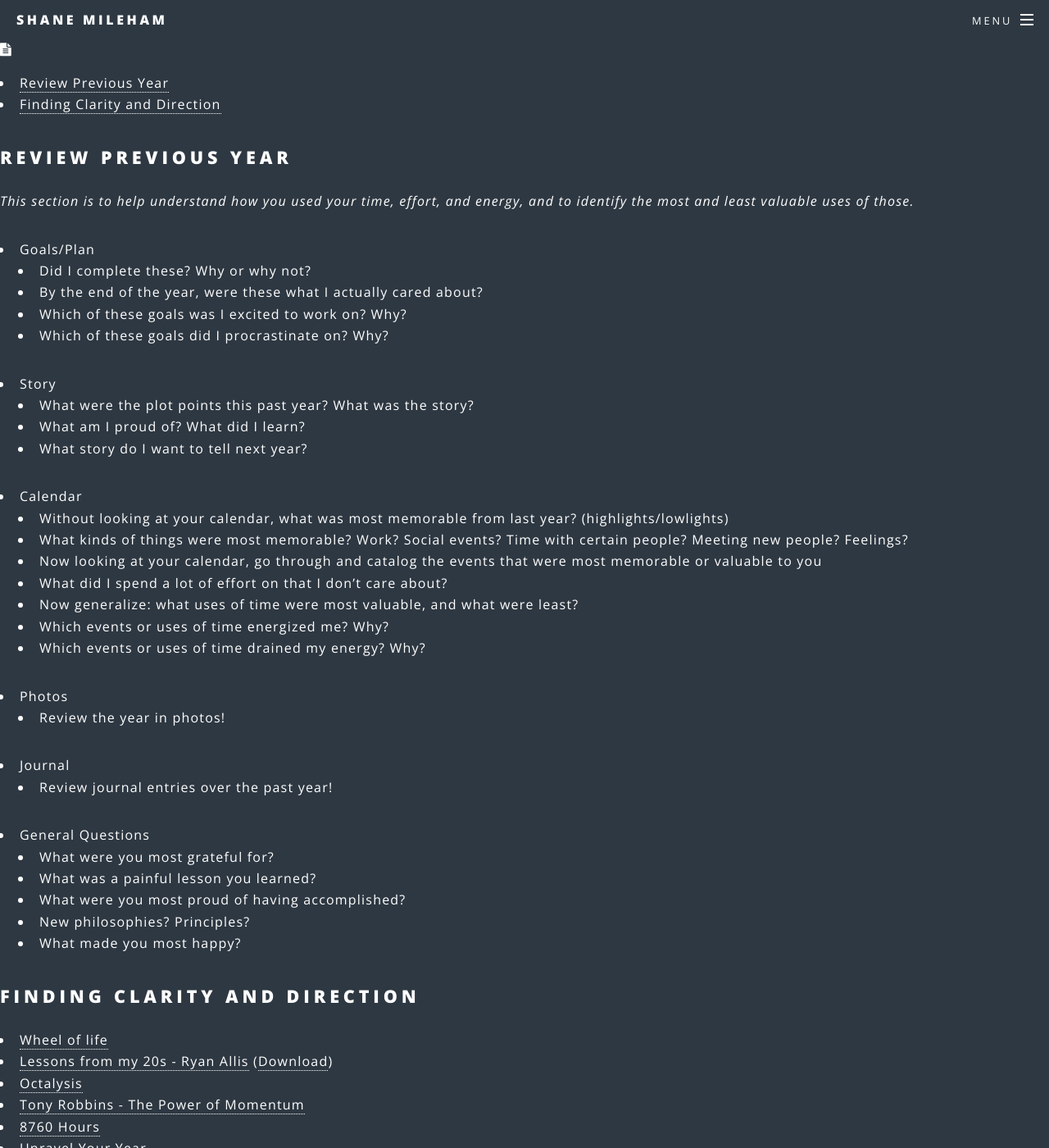
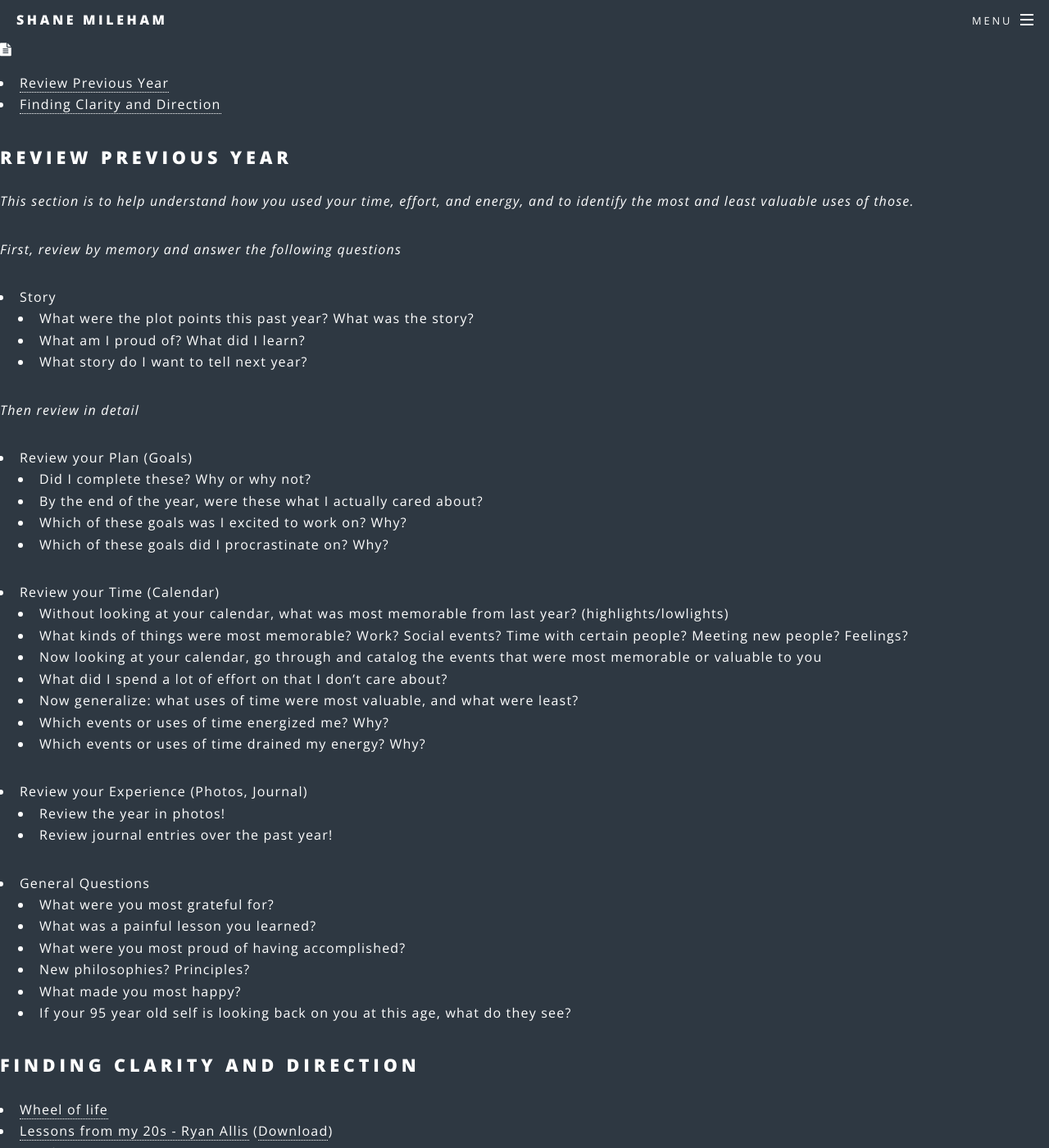
Before and after one commit to shanemileham/shanemileham.github.io, a Jekyll site: the page built from _kb/personal-development/reflection.md, in a window 1280 px wide and 1400 px high. Shown: the whole window at 82% size. Built offline with Jekyll 4.4.1, drawn with Linux system fonts in a browser that asks for light colours; comment, search, counter and statistics services are not loaded.

Commit message:
Updated reflection doc

```diff
--- a/_kb/personal-development/reflection.md
+++ b/_kb/personal-development/reflection.md
@@ -7,16 +7,21 @@ title: Personal Reflection
 ## Review Previous Year
 _This section is to help understand how you used your time, effort, and energy, and to identify the most and least valuable uses of those._
 
-- Goals/Plan
+_First, review by memory and answer the following questions_
+
+- Story
+  - What were the plot points this past year? What was the story?
+  - What am I proud of? What did I learn?
+  - What story do I want to tell next year?
+
+_Then review in detail_
+
+- Review your Plan (Goals)
   - Did I complete these? Why or why not?
   - By the end of the year, were these what I actually cared about?
   - Which of these goals was I excited to work on? Why?
   - Which of these goals did I procrastinate on? Why?
-- Story
-  - What were the plot points this past year? What was the story?
-  - What am I proud of? What did I learn?
-  - What story do I want to tell next year?
-- Calendar
+- Review your Time (Calendar)
   - Without looking at your calendar, what was most memorable from last year? (highlights/lowlights)
   - What kinds of things were most memorable? Work? Social events? Time with certain people? Meeting new people? Feelings?
   - Now looking at your calendar, go through and catalog the events that were most memorable or valuable to you
@@ -24,9 +29,8 @@ _This section is to help understand how you used your time, effort, and energy,
   - Now generalize: what uses of time were most valuable, and what were least?
   - Which events or uses of time energized me? Why?
   - Which events or uses of time drained my energy? Why?
-- Photos
+- Review your Experience (Photos, Journal)
   - Review the year in photos!
-- Journal
   - Review journal entries over the past year!
 - General Questions
   - What were you most grateful for?
@@ -34,6 +38,7 @@ _This section is to help understand how you used your time, effort, and energy,
   - What were you most proud of having accomplished?
   - New philosophies? Principles?
   - What made you most happy?
+  - If your 95 year old self is looking back on you at this age, what do they see?
 
 
 ## Finding Clarity and Direction
```
